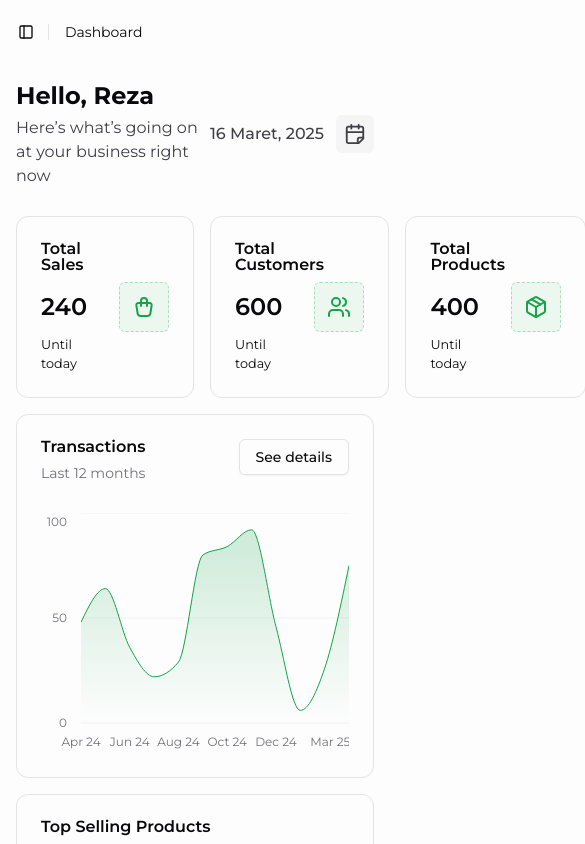
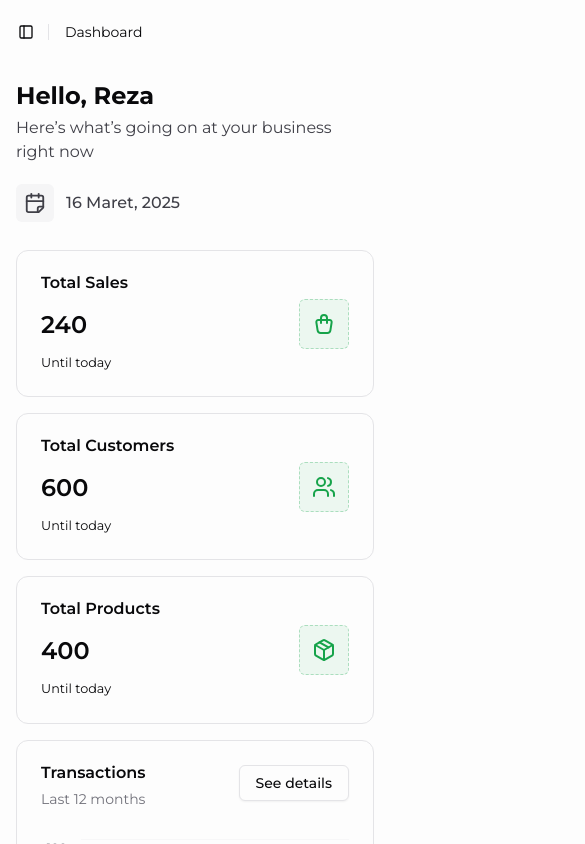
Before and after one commit to rezafikkri/priskojrmod-backend, a Next.js app: page / in a window 390 px wide. Shown: the top 844 px of the page, 585 px wide, since content can reach past the window. Built offline with nearby package versions, Linux system fonts and the light colour scheme.

Commit message:
feat: make dashboard responsive

```diff
--- a/app/(dashboard)/page.jsx
+++ b/app/(dashboard)/page.jsx
@@ -11,19 +11,19 @@ import {
 export default function Dashboard() {
   return (
     <>
-      <div className="flex mb-7 items-center">
+      <div className="flex max-lg:flex-col mb-7 lg:items-center max-lg:gap-5 lg:gap-10">
         <div className="flex-1">
           <h1 className="text-2xl mb-1 font-bold">Hello, Reza</h1>
           <h2 className="text-zinc-700">Here’s what’s going on at your business right now</h2>
         </div>
-        <div className="flex gap-3 items-center text-zinc-700">
+        <div className="flex max-lg:flex-row-reverse gap-3 max-lg:justify-end items-center text-zinc-700">
           <time className="font-medium">16 Maret, 2025</time>
           <div className="rounded-md bg-zinc-100/90 p-2">
             <CalendarFold size={22} />
           </div>
         </div>
       </div>
-      <div className="flex gap-4 mb-4">
+      <div className="flex gap-4 mb-4 flex-wrap">
         <CardTotal title="Sales" total={240} icon={<ShopBag />} />
         <CardTotal title="Customers" total={600} icon={<Users />} />
         <CardTotal title="Products" total={400} icon={<Package />} />
--- a/components/dashboard/card-total.jsx
+++ b/components/dashboard/card-total.jsx
@@ -12,7 +12,7 @@ export function CardTotal({
   icon,
 }) {
   return (
-    <Card className="shadow-none flex-1 flex-row gap-2 items-center">
+    <Card className="shadow-none lg:flex-1 flex-row gap-2 items-center max-lg:w-full">
       <div className="flex-1 flex flex-col gap-3">
         <CardHeader>
           <CardTitle>Total {title}</CardTitle>
--- a/components/dashboard/chart-transactions.jsx
+++ b/components/dashboard/chart-transactions.jsx
@@ -71,6 +71,7 @@ export default function ChartTransactions() {
               tickLine={false}
               axisLine={false}
               tickMargin={8}
+              minTickGap={32}
               tickFormatter={(value) => {
                 return new Date(value).toLocaleDateString("en-US", {
                   year: '2-digit',
```
